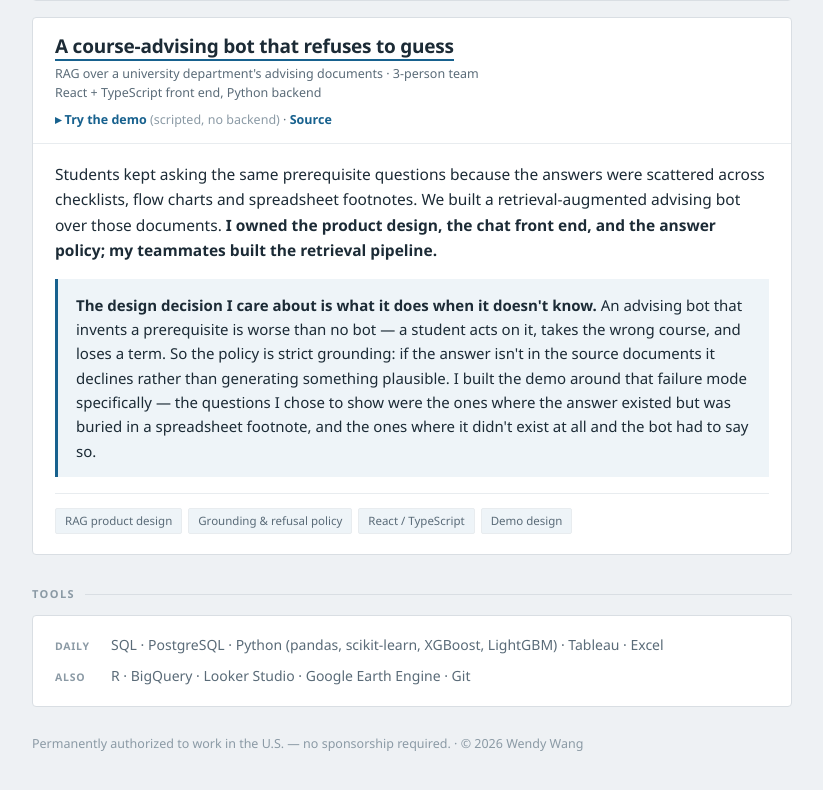
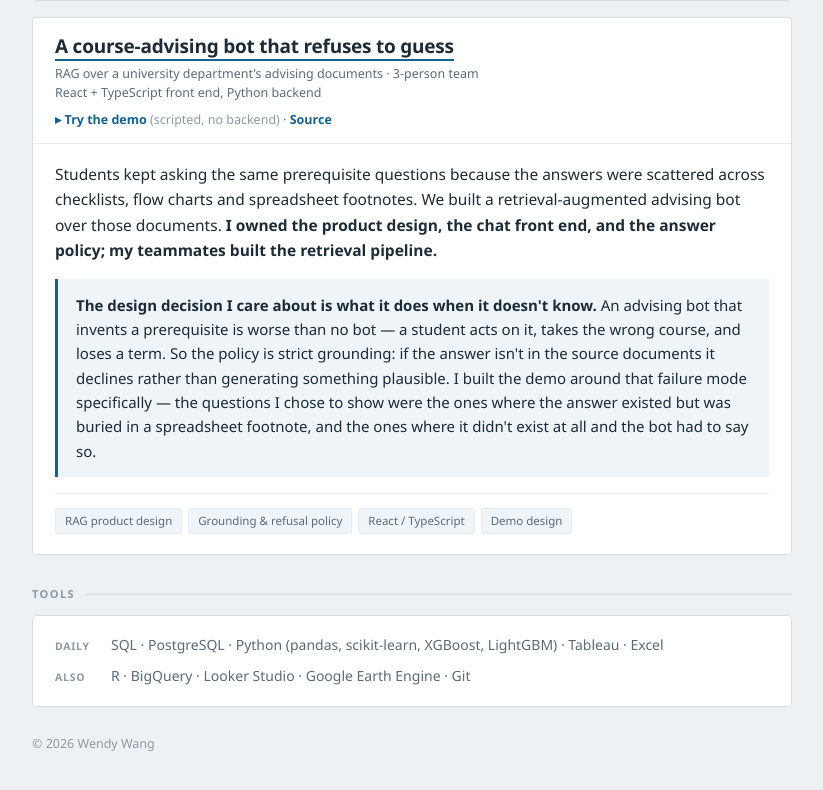
Before and after one commit to wendywangba/wendywangba.github.io, a plain HTML site: page index.html in a window 1280 px wide. Shown: the part 3211-4001 px from the top of the page, without its empty margins (228-1051 px from the left). Drawn offline with Linux system fonts and the light colour scheme.

Commit message:
Simplify footer

```diff
--- a/index.html
+++ b/index.html
@@ -395,7 +395,7 @@
   </div>
 
   <footer>
-    Permanently authorized to work in the U.S. — no sponsorship required. · © 2026 Wendy Wang
+    © 2026 Wendy Wang
   </footer>
 
 </div>
```
